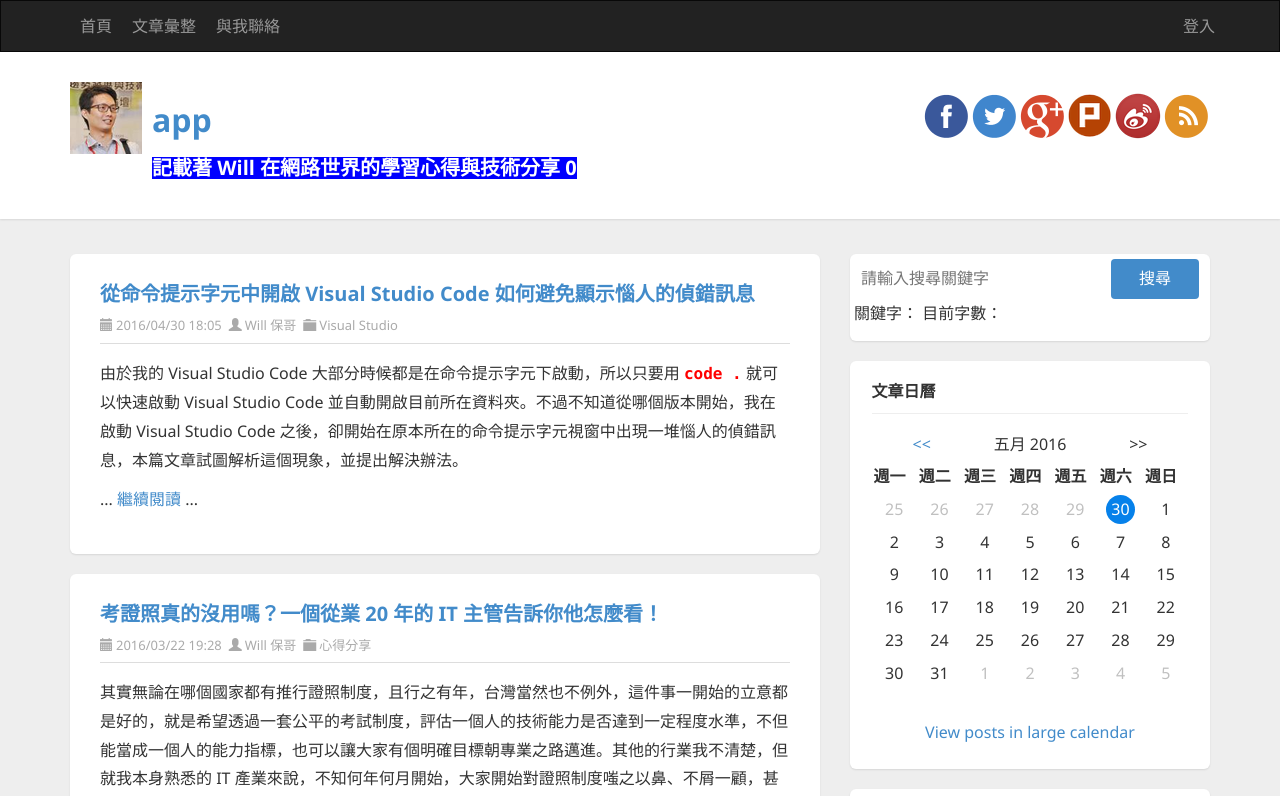
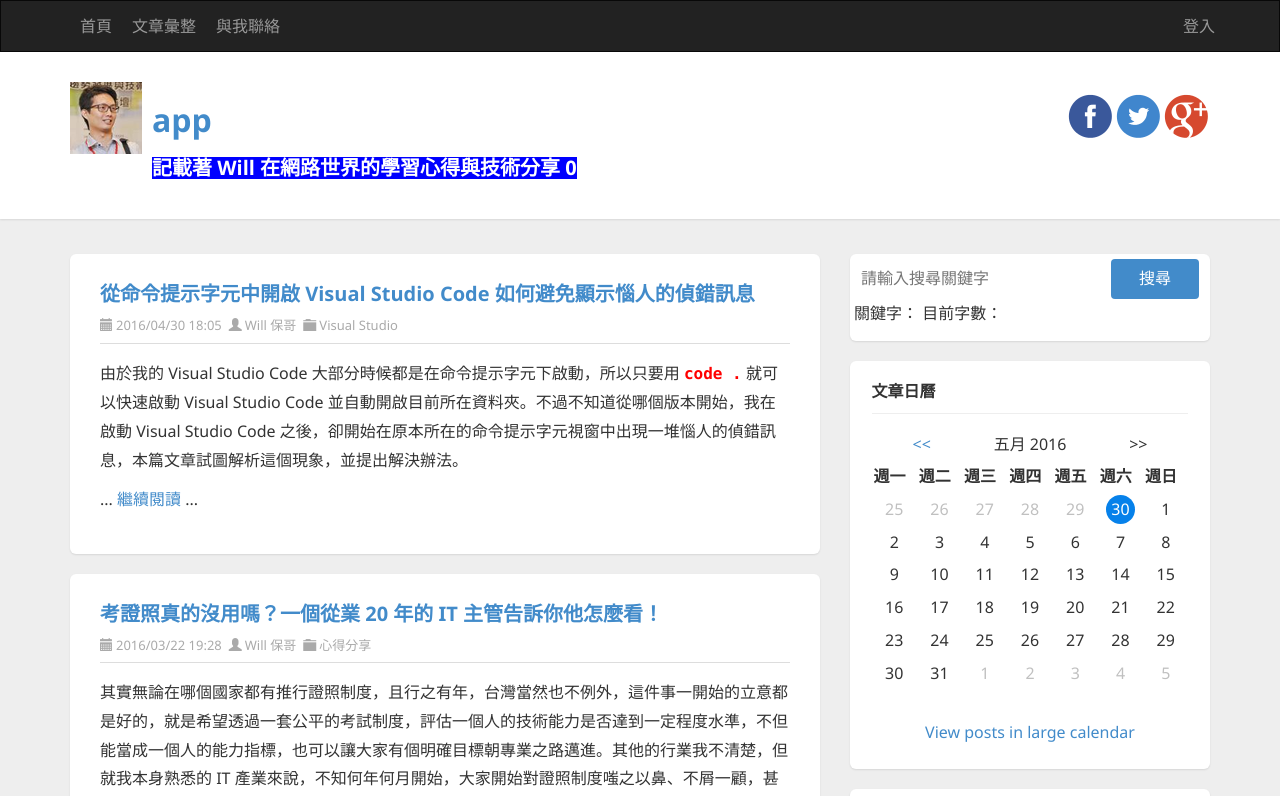
Before and after one commit to seanchen1073/Angular-Practice, an Angular app: page / in a window 1280 px wide. Shown: the top 796 px of the page. Built offline with nearby package versions, Linux system fonts and the light colour scheme.

Commit message:
feat: added the ngSwitch directive in the social-icons <div> to switch between three different social icons based on whether the number is even or odd

```diff
--- a/src/app/header/header.component.html
+++ b/src/app/header/header.component.html
@@ -3,7 +3,12 @@
   <div class="navbar navbar-inverse" role="navigation">
     <div class="container">
       <div class="navbar-header">
-        <button type="button" class="navbar-toggle" data-toggle="collapse" data-target=".navbar-collapse">
+        <button
+          type="button"
+          class="navbar-toggle"
+          data-toggle="collapse"
+          data-target=".navbar-collapse"
+        >
           <span class="sr-only">Toggle navigation</span>
           <span class="icon-bar"></span>
           <span class="icon-bar"></span>
@@ -11,7 +16,7 @@
         </button>
       </div>
       <div class="navbar-collapse collapse">
-        <ul class="nav navbar-nav ">
+        <ul class="nav navbar-nav">
           <li>
             <a href="http://blog.miniasp.com/">首頁</a>
           </li>
@@ -32,38 +37,75 @@
   </div>
   <div class="title-wrapper">
     <div class="container">
-
-      <img (click)="changeTitle($event.altKey)" [title]="title" [src]="imgurl" [attr.data-title]="title"
-        class="pull-left logo" alt="The Will Will Web">
+      <img
+        (click)="changeTitle($event.altKey)"
+        [title]="title"
+        [src]="imgurl"
+        [attr.data-title]="title"
+        class="pull-left logo"
+        alt="The Will Will Web"
+      />
 
       <div class="pull-left">
         <h1>
           <a [href]="url">{{ title }}</a>
         </h1>
-        <h3 [class.highlight]="counter % 2 === 0">記載著 Will 在網路世界的學習心得與技術分享 {{ counter }}</h3>
+        <h3 [class.highlight]="counter % 2 === 0">
+          記載著 Will 在網路世界的學習心得與技術分享 {{ counter }}
+        </h3>
       </div>
 
-      <div id="social-icons" class="pull-right social-icon" *ngIf="counter % 2 === 0">
-        <a href="https://www.facebook.com/will.fans" title="Will 保哥的技術交流中心" target="_blank">
-          <img src="/assets/images/facebook.png">
+      <div id="social-icons" class="pull-right social-icon">
+        <ng-container [ngSwitch]="counter % 2">
+          <ng-container *ngSwitchCase="0">
+            <a
+              href="https://www.facebook.com/will.fans"
+              title="Will 保哥的技術交流中心"
+              target="_blank"
+            >
+              <img src="/assets/images/facebook.png" />
             </a>
-        <a href="https://twitter.com/Will_Huang" title="@Will_Huang 保哥的推特" target="_blank">
-          <img src="/assets/images/twitter.png">
+            <a
+              href="https://twitter.com/Will_Huang"
+              title="@Will_Huang 保哥的推特"
+              target="_blank"
+            >
+              <img src="/assets/images/twitter.png" />
             </a>
-        <a href="https://plus.google.com/+WillHuang" title="Will Huang (保哥) on Google+" target="_blank">
-          <img src="/assets/images/googleplus.png">
+            <a
+              href="https://plus.google.com/+WillHuang"
+              title="Will Huang (保哥) on Google+"
+              target="_blank"
+            >
+              <img src="/assets/images/googleplus.png" />
             </a>
-        <a href="http://www.plurk.com/willh" title="★★★ Will 保哥的噗浪 ★★★" target="_blank">
-          <img src="/assets/images/plurk.png">
+          </ng-container>
+          <ng-container *ngSwitchCase="1">
+            <a
+              href="http://www.plurk.com/willh"
+              title="★★★ Will 保哥的噗浪 ★★★"
+              target="_blank"
+            >
+              <img src="/assets/images/plurk.png" />
             </a>
-        <a href="http://www.weibo.com/cnwill" title="Will 保哥的微博" target="_blank">
-          <img src="/assets/images/weibo.png">
+            <a
+              href="http://www.weibo.com/cnwill"
+              title="Will 保哥的微博"
+              target="_blank"
+            >
+              <img src="/assets/images/weibo.png" />
             </a>
-        <a href="http://blog.miniasp.com/syndication.axd" title="RSS 訂閱" target="_blank">
-          <img src="/assets/images/rss.png">
+            <a
+              href="http://blog.miniasp.com/syndication.axd"
+              title="RSS 訂閱"
+              target="_blank"
+            >
+              <img src="/assets/images/rss.png" />
             </a>
+          </ng-container>
+          <ng-container *ngSwitchDefault>N/A</ng-container>
+        </ng-container>
       </div>
-
     </div>
   </div>
 </header>
```
Lines whose indentation alone changed are shown as unchanged.
